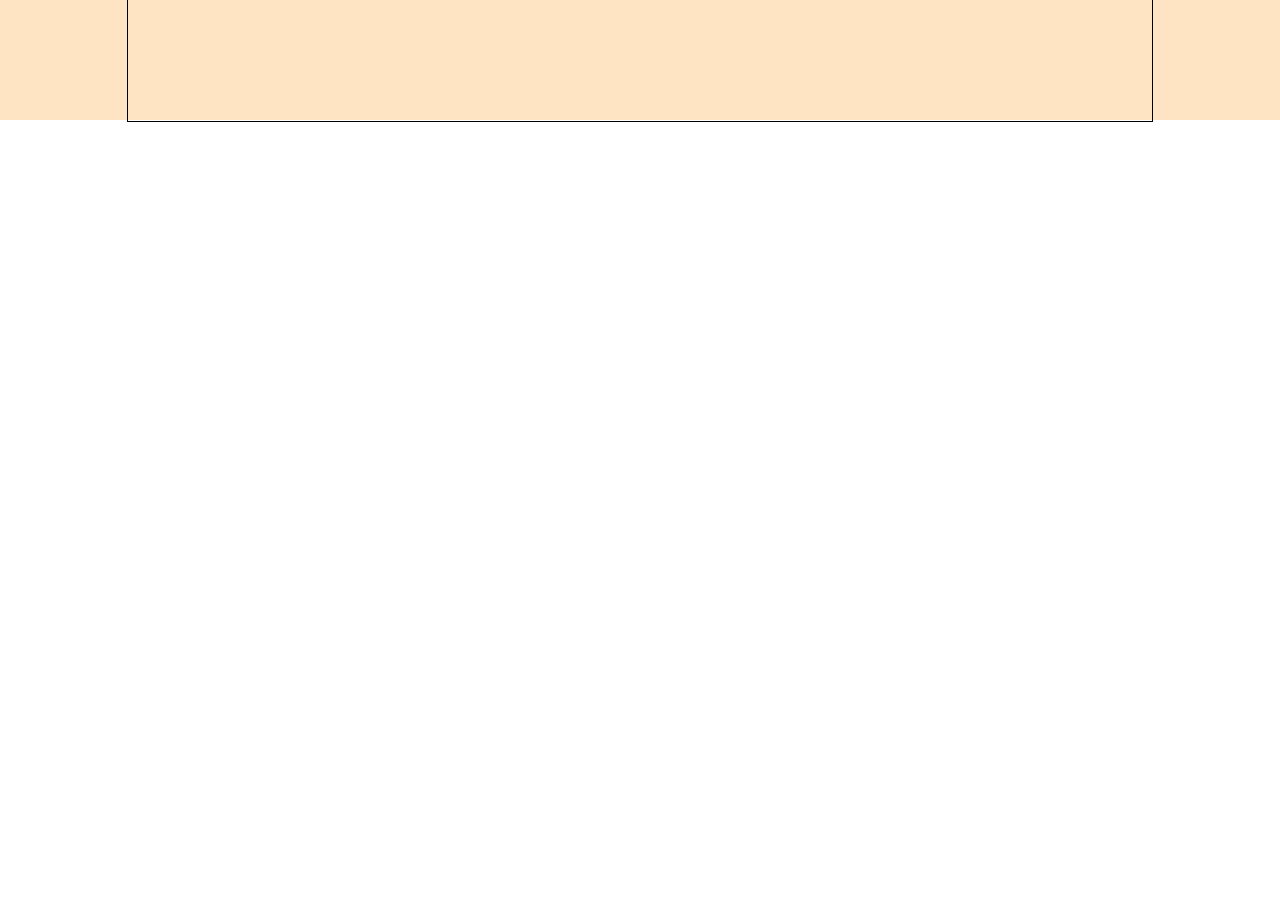
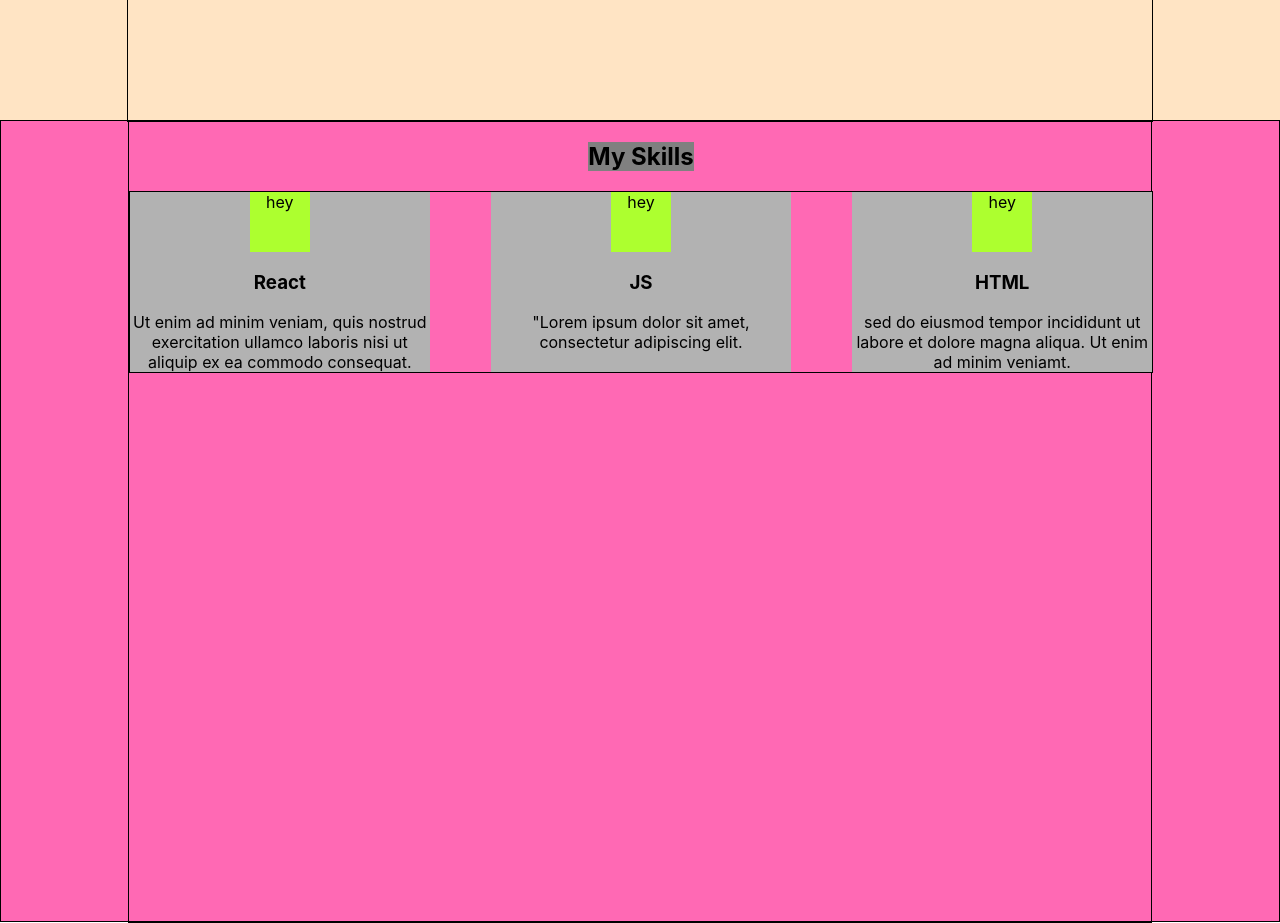
Before and after one commit to digitrom/my-portfolio, a React (Create React App) app: page / in a window 1280 px wide. Shown: the part 760-1683 px from the top of the page. Before the commit the page ends 882 px from the top, so only its background shows below. Built offline with nearby package versions, Linux system fonts and the light colour scheme.

Commit message:
Header + Block 2 - My skilss - done

```diff
--- a/src/App.tsx
+++ b/src/App.tsx
@@ -2,12 +2,14 @@ import React from 'react';
 import './App.css';
 import Header from "./header/Header";
 import Main from "./main/Main";
+import Skills from "./skills/Skills";
 
 function App() {
     return (
         <div className="App">
             <Header/>
             <Main/>
+            <Skills/>
         </div>
     );
 }
--- /dev/null
+++ b/src/common/styles/Container.module.css
@@ -0,0 +1,7 @@
+.container {
+    border: 1px solid;
+    width: 80%;
+    height: 100%;
+    display: flex;
+    flex-wrap: wrap;
+}
--- a/src/header/Header.tsx
+++ b/src/header/Header.tsx
@@ -1,11 +1,11 @@
 import React from "react";
 import style from './Header.module.css';
-import Nav from "../nav/Nav";
+import Navbar from "../nav/Navbar";
 
 const Header = () => {
     return (
         <div className={style.header}>
-            <Nav/>
+            <Navbar/>
         </div>
     );
 }
--- a/src/main/Main.module.css
+++ b/src/main/Main.module.css
@@ -7,17 +7,10 @@
 }
 
 .mainContainer {
-    border: 1px solid;
-    width: 80%;
-    height: 100%;
-    /*margin: 0 auto;*/
-    /*или так в родительской .mainBlock: */
-    /*display: flex;*/
-    /*justify-content: space-around;*/
-    display: flex;
     justify-content: space-between;
     align-items: center;
 }
+
 
 .greetings {
     background-color: greenyellow;
--- a/src/main/Main.tsx
+++ b/src/main/Main.tsx
@@ -1,10 +1,11 @@
 import React from "react";
 import style from './Main.module.css';
+import styleContainer from '../common/styles/Container.module.css'
 
 const Main = () => {
     return (
         <div className={style.mainBlock}>
-            <div className={style.mainContainer}>
+            <div className={`${styleContainer.container} ${style.mainContainer}`}>
                 <div className={style.greetings}>
                     <span>Hi there</span>
                     <h1>I'm Roman Bobrovski</h1>
--- a/src/nav/Nav.tsx
+++ b/src/nav/Navbar.tsx
@@ -1,7 +1,7 @@
 import React from "react";
-import style from './Nav.module.css';
+import style from './Navbar.module.css';
 
-const Nav = () => {
+const Navbar = () => {
     return (
         <div className={style.nav}>
             <a href="">Main</a>
@@ -12,4 +12,4 @@ const Nav = () => {
     );
 }
 
-export default Nav;
+export default Navbar;
--- /dev/null
+++ b/src/skills/Skills.module.css
@@ -0,0 +1,32 @@
+.skillsBlock {
+    border: 1px solid;
+    height: 100vh;
+    background-color: hotpink;
+    display: flex;
+    justify-content: center;
+}
+
+.skillsContainer {
+    flex-direction: column;
+    justify-content: flex-start;
+    align-items: center;
+}
+
+.skills {
+    border: 1px solid;
+    width: 100%;
+    display: flex;
+    justify-content: space-between;
+    flex-wrap: wrap;
+}
+
+.title {
+    /*width: 400px;*/
+    background-color: grey;
+}
+
+.icon {
+    background-color: hotpink;
+    width: 100px;
+    height: 100px;
+}
--- /dev/null
+++ b/src/skills/Skills.tsx
@@ -0,0 +1,35 @@
+import React from "react";
+import Skill from "./skill/Skill";
+import style from "./Skills.module.css"
+import styleContainer from "../common/styles/Container.module.css"
+
+const Skills = () => {
+    return (
+        <div className={style.skillsBlock}>
+            <div className={`${styleContainer.container} ${style.skillsContainer}`}>
+                <h2 className={style.title}>My Skills</h2>
+                <div className={style.skills}>
+                    <Skill
+                        title={'React'}
+                        description={'Ut enim ad minim veniam, quis nostrud' +
+                            ' exercitation ullamco laboris nisi ut aliquip ex ea commodo consequat. '}
+                        icon={'hey'}
+                    />
+                    <Skill
+                        title={'JS'}
+                        description={'"Lorem ipsum dolor sit amet, consectetur adipiscing elit. '}
+                        icon={'hey'}
+                    />
+                    <Skill
+                        title={'HTML'}
+                        description={'sed do eiusmod tempor incididunt ut labore et dolore magna aliqua. Ut enim ad minim veniamt.' }
+                        icon={'hey'}
+                    />
+                </div>
+            </div>
+        </div>
+    );
+}
+
+
+export default Skills;
--- /dev/null
+++ b/src/skills/skill/Skill.module.css
@@ -0,0 +1,14 @@
+.skill {
+    background-color: #b2b2b2;
+    width: 300px;
+    display: flex;
+    flex-direction: column;
+    align-items: center;
+    text-align: center;
+}
+
+.icon {
+    background-color: greenyellow;
+    width: 60px;
+    height: 60px;
+}
--- /dev/null
+++ b/src/skills/skill/Skill.tsx
@@ -0,0 +1,21 @@
+import React from "react";
+import style from "./Skill.module.css"
+
+type SkillPropsType = {
+    title: string
+    icon: string
+    description: string
+
+}
+
+const Skill = (props:SkillPropsType) => {
+    return (
+        <div className={style.skill}>
+            <div className={style.icon}>{props.icon}</div>
+            <h3>{props.title}</h3>
+            <span>{props.description}</span>
+        </div>
+    );
+}
+
+export default Skill;
```
Also changed, not shown: src/nav/Navbar.module.css (renamed from src/nav/Nav.module.css). Lines whose indentation alone changed are shown as unchanged.
